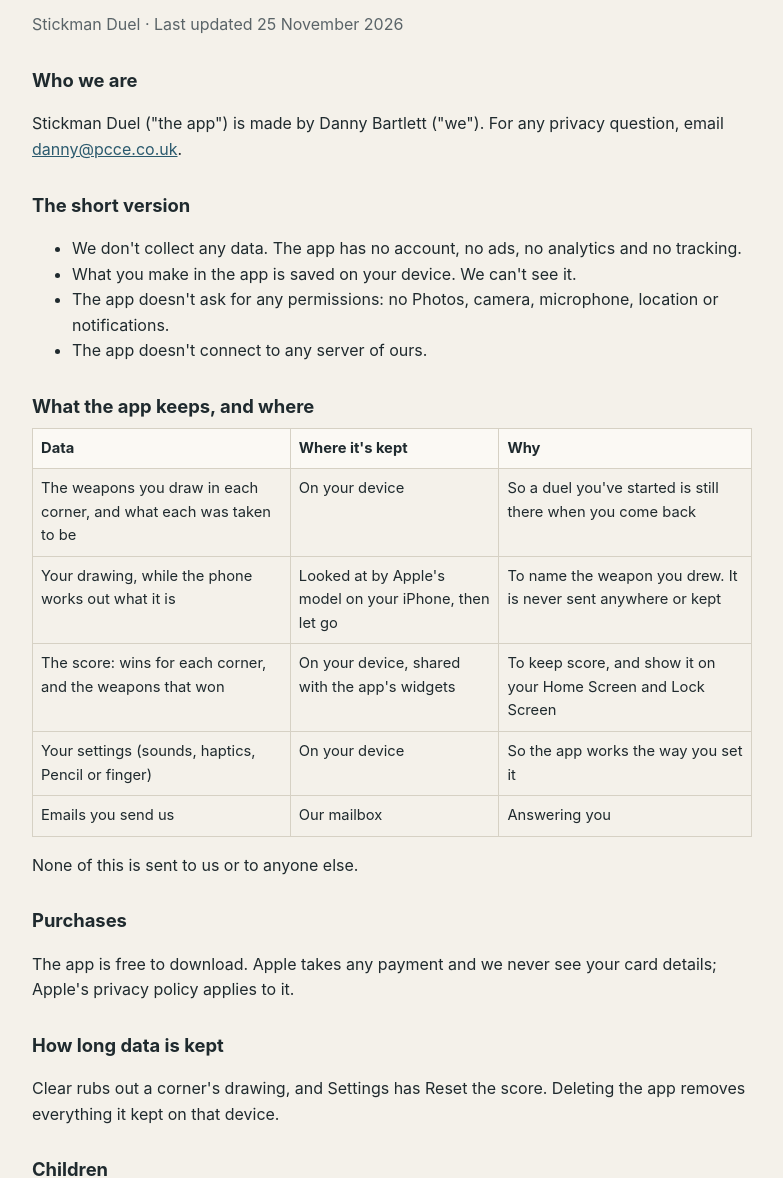
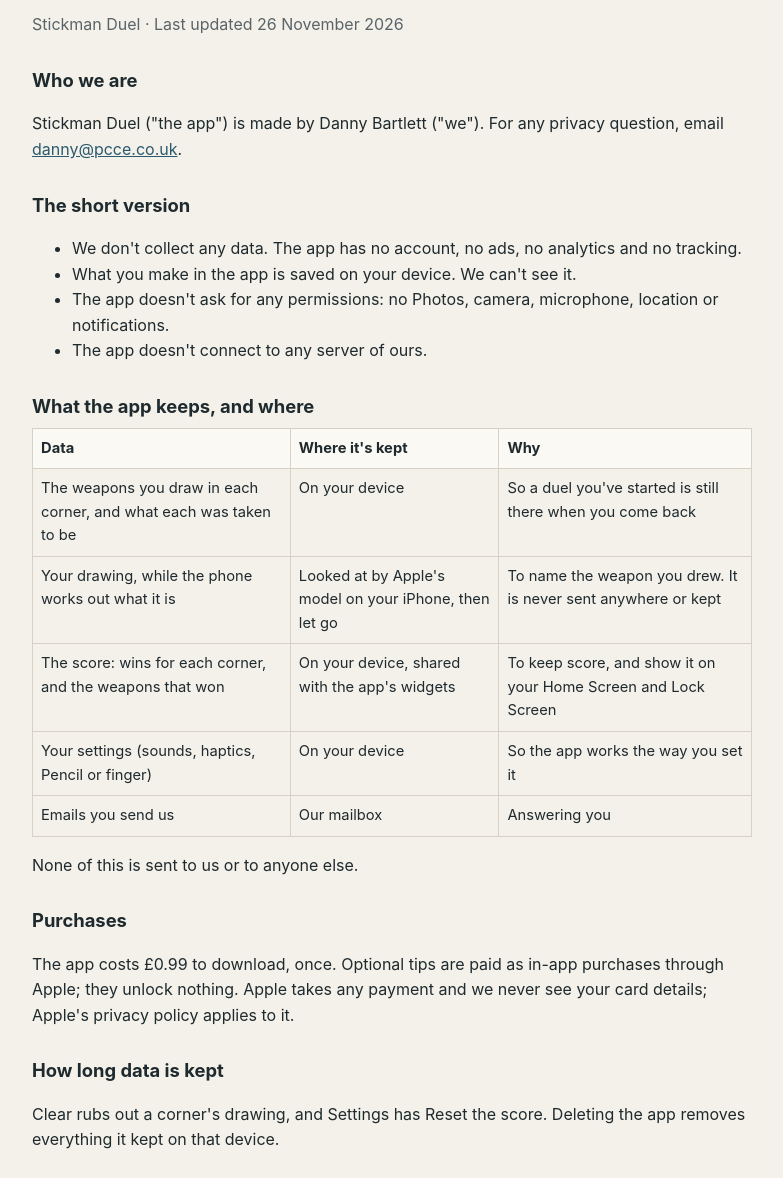
Before and after one commit to dannyb584/sciencemadevisual-website, a plain HTML site: page apps/stickman-duel/privacy.html in a window 1280 px wide. Shown: the part 121-1299 px from the top of the page, without its empty margins (248-1031 px from the left). Drawn offline with Linux system fonts and the light colour scheme.

Commit message:
Stickman Duel pages: £0.99 download and two coffee tips
Privacy says the app costs £0.99 to download once, with optional tips that
unlock nothing; terms list the Small coffee (£1.99) and Large coffee (£3.99)
and say there is nothing to restore; support adds an ads and subscription
answer. Made by tools/store/pack.py in the pencil-duo repo.

Co-Authored-By: Claude Opus 5.5 <noreply@anthropic.com>

```diff
--- a/apps/stickman-duel/privacy.html
+++ b/apps/stickman-duel/privacy.html
@@ -8,7 +8,7 @@ a{color:#2B5A6E}nav{font-size:.9rem;margin-bottom:24px}dt{font-weight:600;margin
 @media (prefers-color-scheme:dark){body{background:#121416;color:#E6E8E9}.muted{color:#9BA5A9}th{background:#1A1D20}th,td{border-color:#30363A}a{color:#8CC3DA}}</style></head>
 <body><main><nav><a href="privacy.html">Privacy</a> · <a href="terms.html">Terms</a> · <a href="support.html">Support</a></nav>
 <h1>Privacy policy</h1>
-<p class="muted">Stickman Duel · Last updated 25 November 2026</p>
+<p class="muted">Stickman Duel · Last updated 26 November 2026</p>
 <h2>Who we are</h2>
 <p>Stickman Duel ("the app") is made by Danny Bartlett ("we"). For any privacy question, email <a href="mailto:danny@pcce.co.uk">danny@pcce.co.uk</a>.</p>
 <h2>The short version</h2>
@@ -25,7 +25,7 @@ a{color:#2B5A6E}nav{font-size:.9rem;margin-bottom:24px}dt{font-weight:600;margin
 <tr><td>Emails you send us</td><td>Our mailbox</td><td>Answering you</td></tr></table>
 <p>None of this is sent to us or to anyone else.</p>
 <h2>Purchases</h2>
-<p>The app is free to download. Apple takes any payment and we never see your card details; Apple's privacy policy applies to it.</p>
+<p>The app costs £0.99 to download, once. Optional tips are paid as in-app purchases through Apple; they unlock nothing. Apple takes any payment and we never see your card details; Apple's privacy policy applies to it.</p>
 <h2>How long data is kept</h2>
 <p>Clear rubs out a corner&#x27;s drawing, and Settings has Reset the score. Deleting the app removes everything it kept on that device.</p>
 <h2>Children</h2>
```
Also changed, not shown: apps/stickman-duel/support.html (+1 -1 lines), apps/stickman-duel/terms.html (+2 -2 lines).
